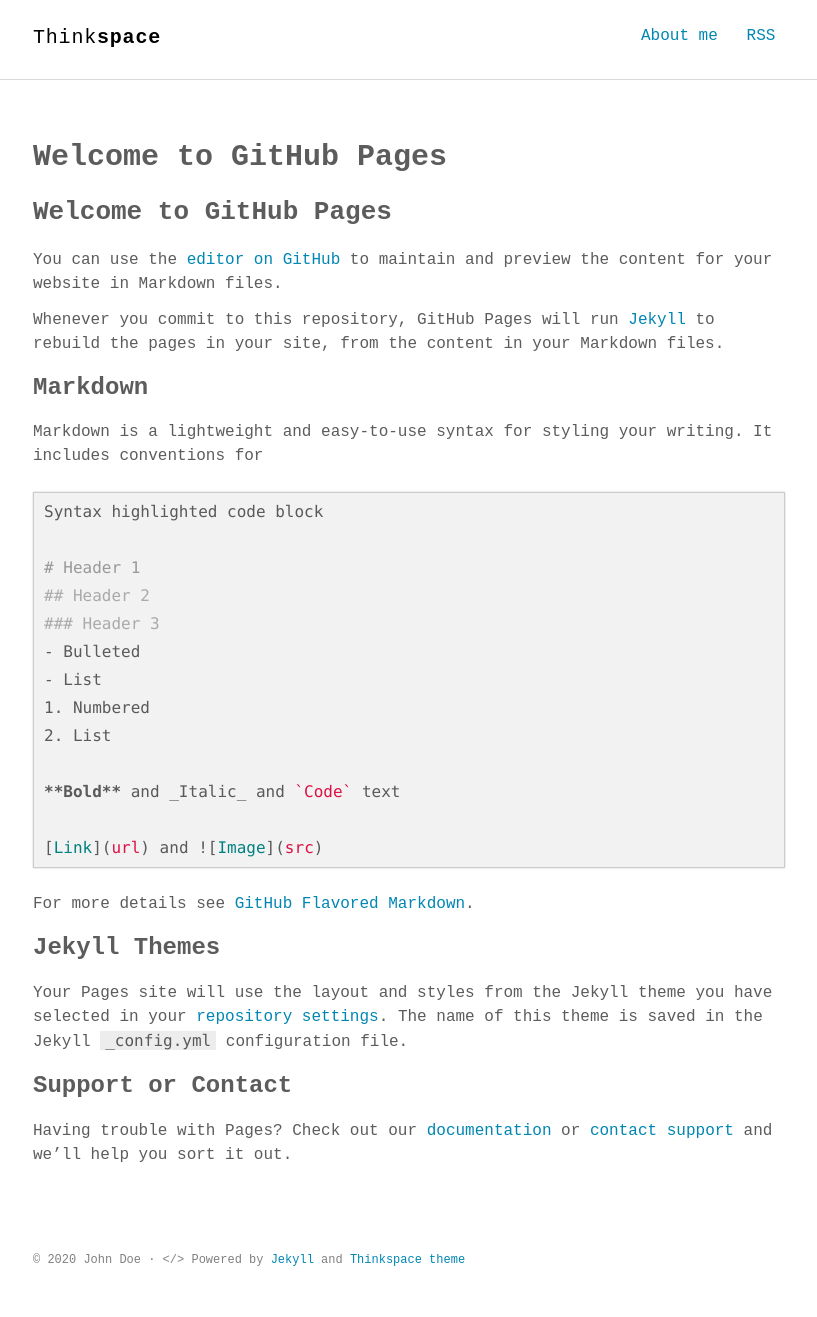
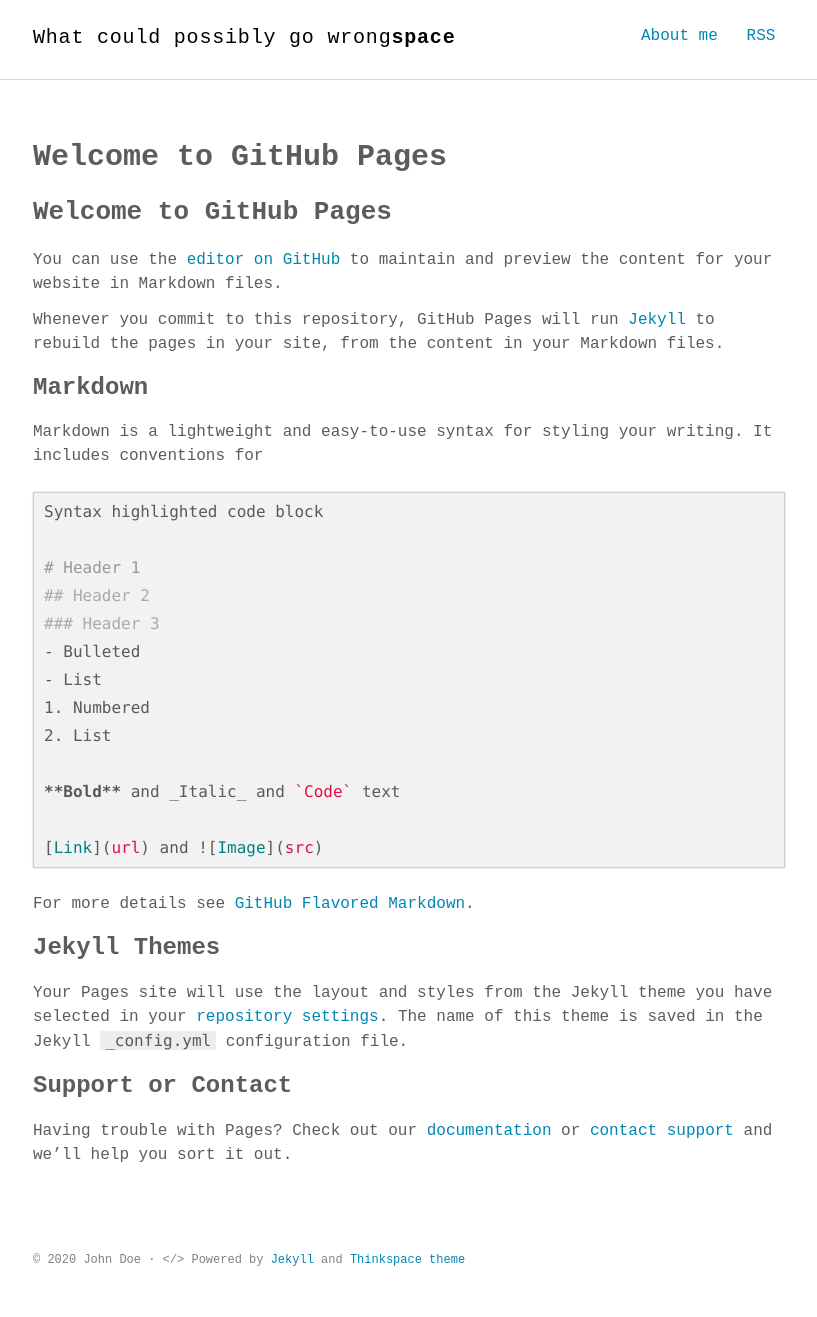
Before and after one commit to whatcouldpossiblygowrong/whatcouldpossiblygowrong.github.io, a Jekyll site: the page built from index.md, in a window 1280 px wide. Shown: the whole page, without its empty margins (231-1048 px from the left). Built offline with Jekyll 4.4.1, drawn with Linux system fonts in a browser that asks for light colours; some web fonts are replaced; our own code applies the rules of GitHub Pages for plain Markdown files.

Commit message:
Update _config.yml

```diff
--- a/_config.yml
+++ b/_config.yml
@@ -1,9 +1,9 @@
 # Site settings
-title_left    : "Think"
+title_left    : "What could possibly go wrong"
 title_right   : "space" # default: ""
-description   : "Minimalist Jekyll theme for technical writing blog."
-keywords      : "Jekyll, theme, free, download, SEO, blog, web, minimalist, thinkspace"
-url           : https://heiswayi.github.io/thinkspace # site url
+description   : "I solemnly swear that I'm up to no good...."
+keywords      : "blog"
+url           : https://whatcouldpossiblygowrong.github.io # site url
 baseurl       : "" # apply repo name like "/myproject" if used under gh-pages branch, else (under master branch) just leave empty/blank
 cover         : "" # image uri like logo/cover image for site seo
 
```
